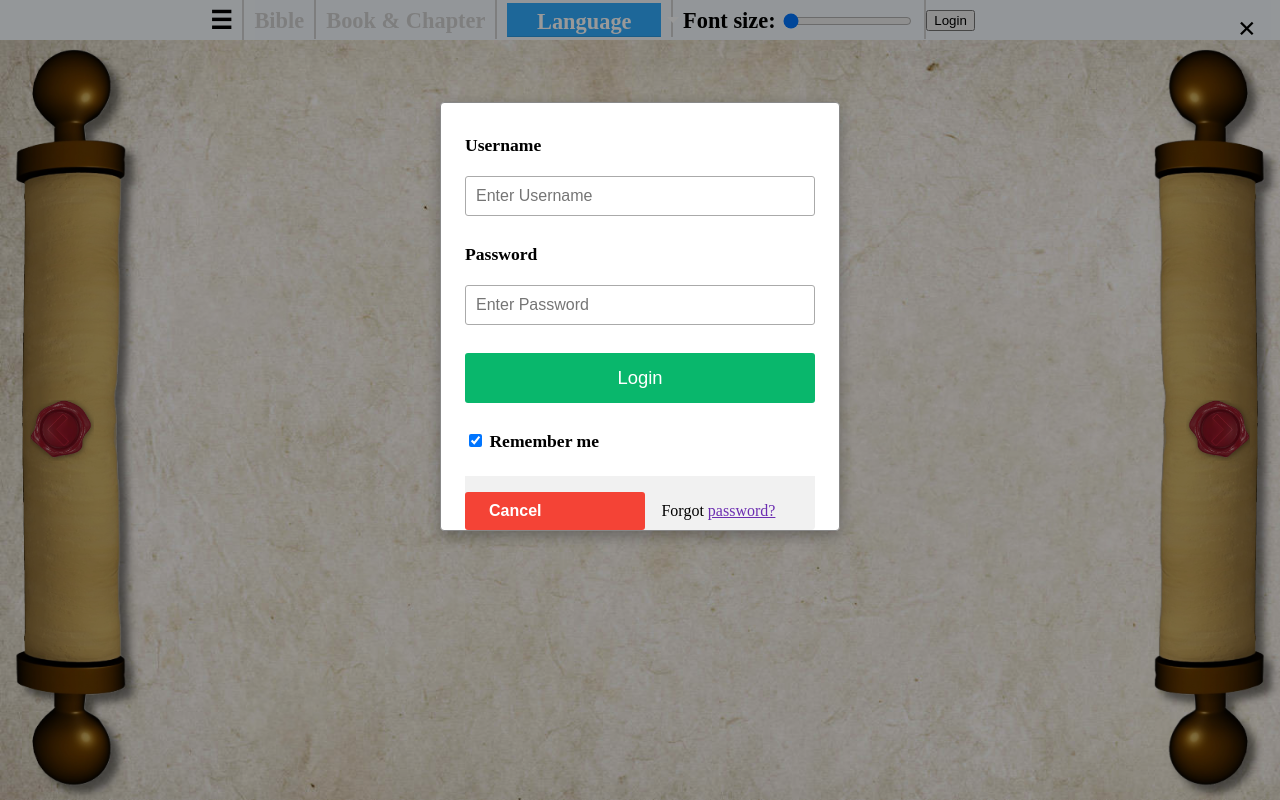
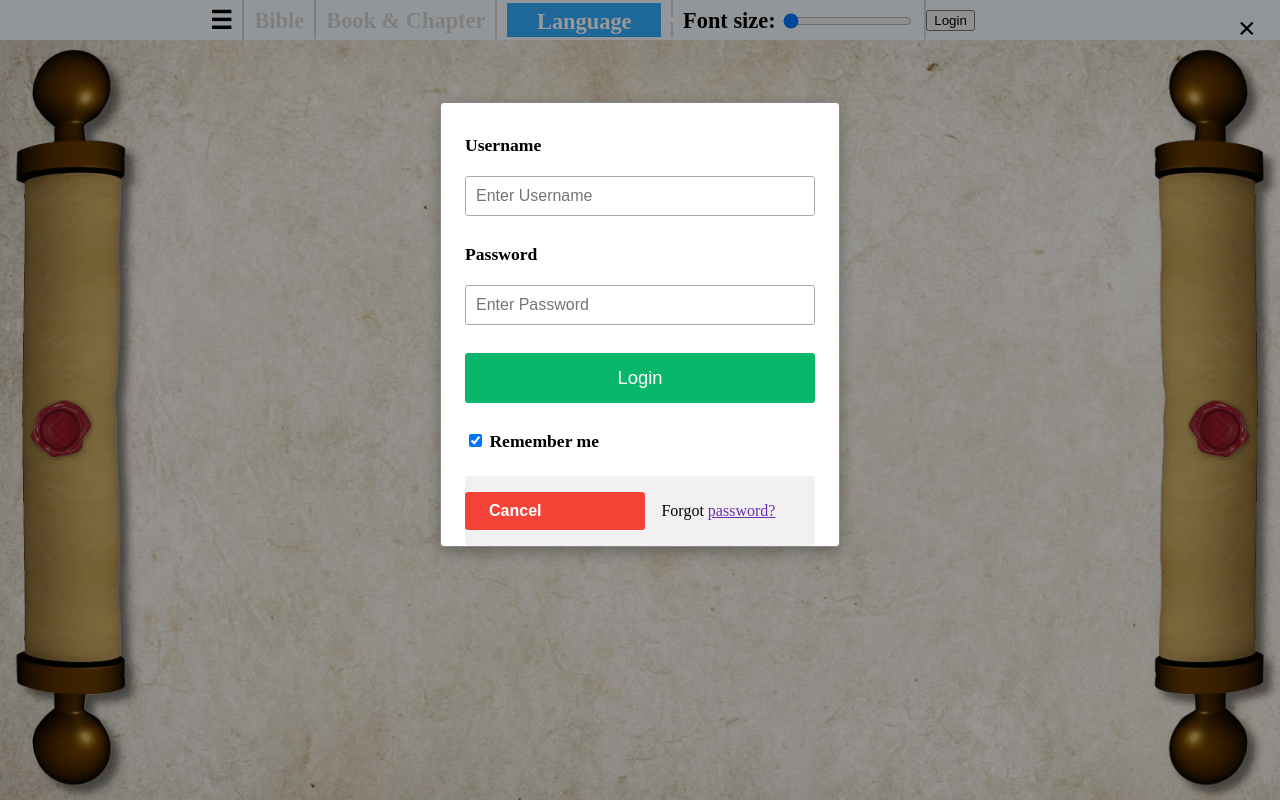
Before and after one commit to i2rlearning/Bible-app, a PHP site: page / in a window 1280 px wide, after a click on "Login". Run offline with PHP 8.4, Linux system fonts and the light colour scheme; some web fonts are replaced.

Commit message:
Update login.css

```diff
--- a/css/login.css
+++ b/css/login.css
@@ -44,7 +44,7 @@
   gap: 16px;
   justify-content: flex-start;
   background-color: #f1f1f1 !important;
-  padding: 16px 0 0 0;
+  padding: 16px 0 16px 0;
   border-radius: 0 0 4px 4px;
 }
 
```
